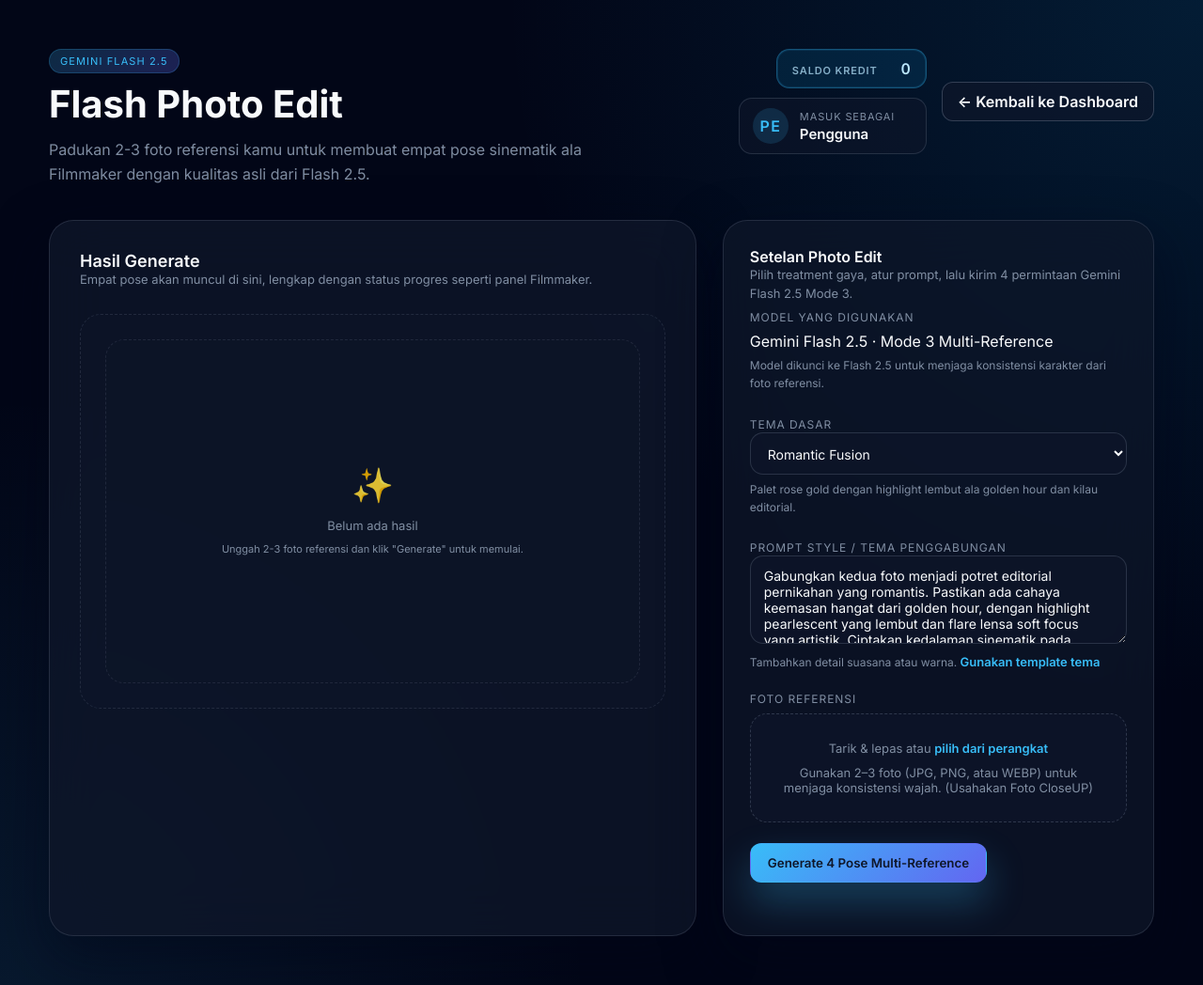
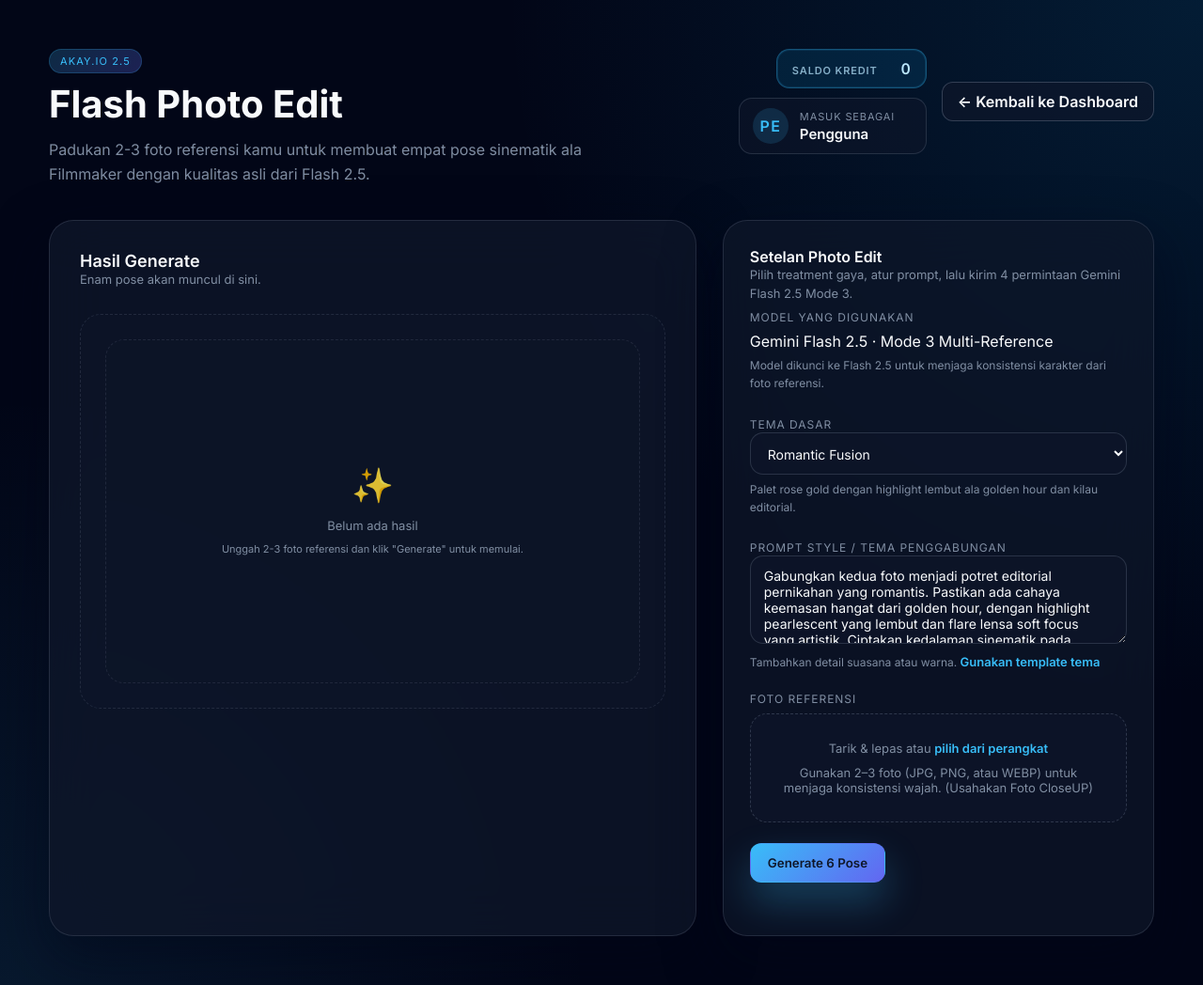
Before and after one commit to arnshyz/Multi, a PHP site: page /photo-edit.php in a window 1280 px wide. Shown: the whole page at 94% size. Run offline with PHP 8.4, Linux system fonts and the light colour scheme; the visitor is signed in with stand-in values (Sample User, id 1); a stand-in replaces the project's code that opens the database connection.

Commit message:
Update photo-edit.php

```diff
--- a/photo-edit.php
+++ b/photo-edit.php
@@ -49,11 +49,22 @@ $themeOptions = [
         'description' => 'Sentuhan tradisional hangat dengan tekstur kaya dan detail busana elegan.',
         'template' => 'Gabungkan kedua foto ini menjadi sebuah potret upacara warisan yang berkesan. Gunakan pencahayaan ambar yang hangat dan lembut untuk menciptakan suasana yang syahdu. Pastikan detail tekstil yang rumit pada pakaian atau latar belakang terlihat jelas. Tambahkan efek kabut sinematik yang lembut untuk sentuhan dramatis. Kedua subjek harus berpose dengan anggun dan bermartabat, seolah sedang menceritakan kisah abadi dari masa lalu.'
     ],
+    'akad' => [
+    'label' => 'Aksara Warisan dalam Nuansa Paspor',
+    'description' => 'Perpaduan busana adat Jawa dengan simbol perjalanan global, merayakan ikatan tradisional dan aspirasi modern.',
+    'template' => 'Gabungkan foto ini dengan latar belakang alami yang sama, namun tingkatkan kontras warna untuk menonjolkan pakaian putih dan hijau/merah paspor. Gunakan pencahayaan **cahaya alami yang cerah dan tersebar** (`bright, diffused natural light`) untuk mempertahankan suasana gembira dan segar. Tekankan **tekstur detail emas** pada blangkon dan busana, serta **tekstur kain jarik** di bagian bawah. Subjek harus mempertahankan ekspresi bahagia dan bangga saat memamerkan paspor mereka, menciptakan narasi perjalanan baru setelah pernikahan yang kental dengan budaya.'
+],
+    'cincin' => [
+    'label' => 'Kemegahan Prameswari dan Raja',
+    'description' => 'Potret elegan pasangan pengantin Jawa dengan busana adat yang kaya detail dan aura kebangsawanan, dihiasi latar bunga yang mewah.',
+    'template' => 'Gabungkan kedua foto ini menjadi potret yang memancarkan keanggunan dan kemegahan. Gunakan pencahayaan **lembut dan menyebar** (`soft, diffused lighting`) yang menonjolkan tekstur brokat putih pada busana pengantin wanita dan detail blangkon pengantin pria. Fokuskan pada **ekspresi anggun dan bahagia** pasangan, serta pastikan detail riasan Paes ageng pada pengantin wanita terlihat jelas. Latar belakang dekorasi bunga putih yang mewah harus terlihat harmonis, menciptakan kesan **perayaan yang sakral dan berkelas**.'
+],
     'holiday' => [
         'label' => 'Liburan',
-        'description' => 'Suasana pantai cerah dengan pasir putih luas, air laut biru jernih, serta deretan pohon kelapa yang melengkung.',
+        'description' => 'model wanita dengan massive bust luar biasa besar memakai bikini putih, difoto close up, pertahankan detail wajah dan buat realistis bukan 3d.',
         'template' => 'Gabungkan foto ini ke dalam suasana liburan di pantai Indonesia yang cerah dan indah. Pastikan ada elemen khas pantai seperti pasir putih, air laut biru jernih, dan pohon kelapa. Pancarkan suasana relaksasi dan kebahagiaan saat berlibur.'
-    ]
+    ],
+    'Close-up' => [ 'label' => 'Close-up', 'description' => 'Close-up natural wajah seorang wanita Indonesia berusia 25 tahun, dengan ekspresi relaksasi dan kebahagiaan, difoto dengan kamera profesional di studio berlatar belakang putih murni.', 'template' => 'Fokus pada close-up natural wajah wanita Indonesia berusia 25 tahun, menonjolkan detail ekspresi relaksasi dan kebahagiaannya. Gambar harus terlihat seperti difoto dengan kamera profesional di studio dengan background putih murni, tanpa elemen latar belakang lainnya.' ]
 ];
 
 $defaultThemeKey = 'romantic';
@@ -97,7 +108,7 @@ if (!auth_is_admin() && !$isFlashEnabled) {
         <header class="photo-film-header">
             <div class="photo-film-heading">
                 <div>
-                    <span class="film-badge">Gemini Flash 2.5</span>
+                    <span class="film-badge">AKAY.IO 2.5</span>
                     <h1>Flash Photo Edit</h1>
                     <p>Padukan 2-3 foto referensi kamu untuk membuat empat pose sinematik ala Filmmaker dengan kualitas asli dari Flash 2.5.</p>
                 </div>
@@ -125,7 +136,7 @@ if (!auth_is_admin() && !$isFlashEnabled) {
                 <div class="header">
                     <div>
                         <div class="title" id="resultTitle">Hasil Generate</div>
-                        <div class="subtitle">Empat pose akan muncul di sini, lengkap dengan status progres seperti panel Filmmaker.</div>
+                        <div class="subtitle">Enam pose akan muncul di sini.</div>
                     </div>
                 </div>
                 <div class="film-scenes-board">
@@ -184,7 +195,7 @@ if (!auth_is_admin() && !$isFlashEnabled) {
                     </div>
 
                     <div>
-                        <button type="submit" class="btn-primary" id="generateButton">Generate 4 Pose Multi-Reference</button>
+                        <button type="submit" class="btn-primary" id="generateButton">Generate 6 Pose</button>
                         <div class="account-form-status" id="formStatus" role="status"></div>
                     </div>
                 </form>
@@ -387,8 +398,38 @@ if (!auth_is_admin() && !$isFlashEnabled) {
                     const themeDescription = theme && theme.description ? theme.description : '';
                     return `${base} ${themeDescription}`.trim();
                 }
+            },
+            {
+                key: 'coupleIntimate',
+                badge: 'Pose 5',
+                title: 'Keintiman Pasangan',
+                shot: 'Medium shot pasangan berpelukan atau bergandengan tangan, saling bertatapan dengan lembut, menonjolkan cincin dan emosi.',
+                aspectRatio: 'portrait_4_3',
+                description(theme, prompt) {
+                    const base = 'Pose intim pasangan menonjolkan kedekatan emosional dan detail interaksi tangan.';
+                    if (prompt) {
+                        return `${base} Tema "${prompt}" diperkuat melalui warna latar belakang dan mood.`;
+                }
+                const themeDescription = theme && theme.description ? theme.description : '';
+                return `${base} ${themeDescription}`.trim();
+                }
+            },
+            {
+                key: 'grandWalk',
+                badge: 'Pose 6',
+                title: 'Langkah Kebahagiaan',
+                shot: 'Full body shot pasangan berjalan bersama dengan latar belakang megah, langkah serempak dengan senyum lebar, fokus pada *flow* busana.',
+                aspectRatio: 'landscape_16_9',
+                description(theme, prompt) {
+                    const base = 'Aksi pasangan berjalan, menangkap momen kebahagiaan dengan fokus pada keseluruhan *look* dan latar yang luas.';
+                    if (prompt) {
+                        return `${base} Tema "${prompt}" diaplikasikan pada arsitektur dan suasana lingkungan.`;
             }
-        ];
+                const themeDescription = theme && theme.description ? theme.description : '';
+                return `${base} ${themeDescription}`.trim();
+                }
+            }
+            ];
 
         let selectedFiles = [];
         let promptDirty = false;
```
